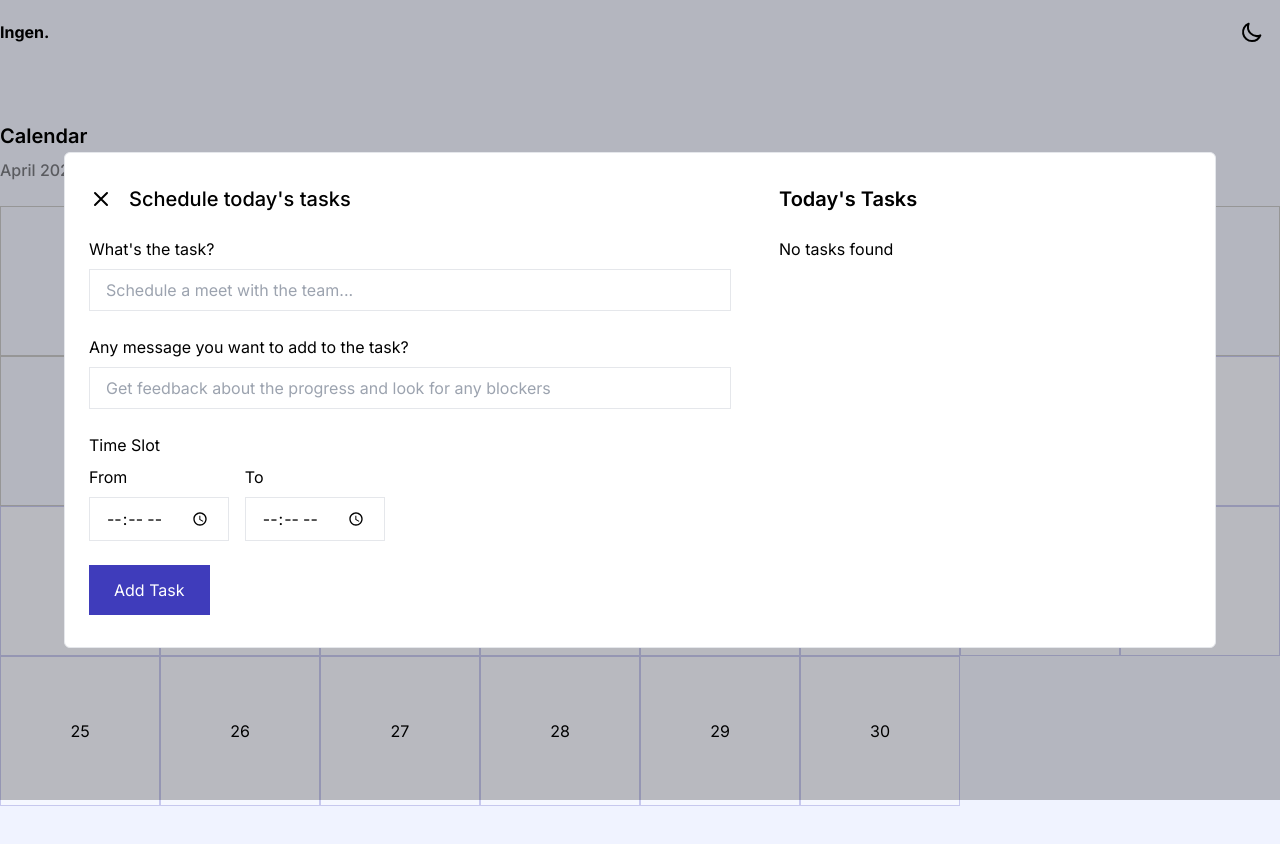
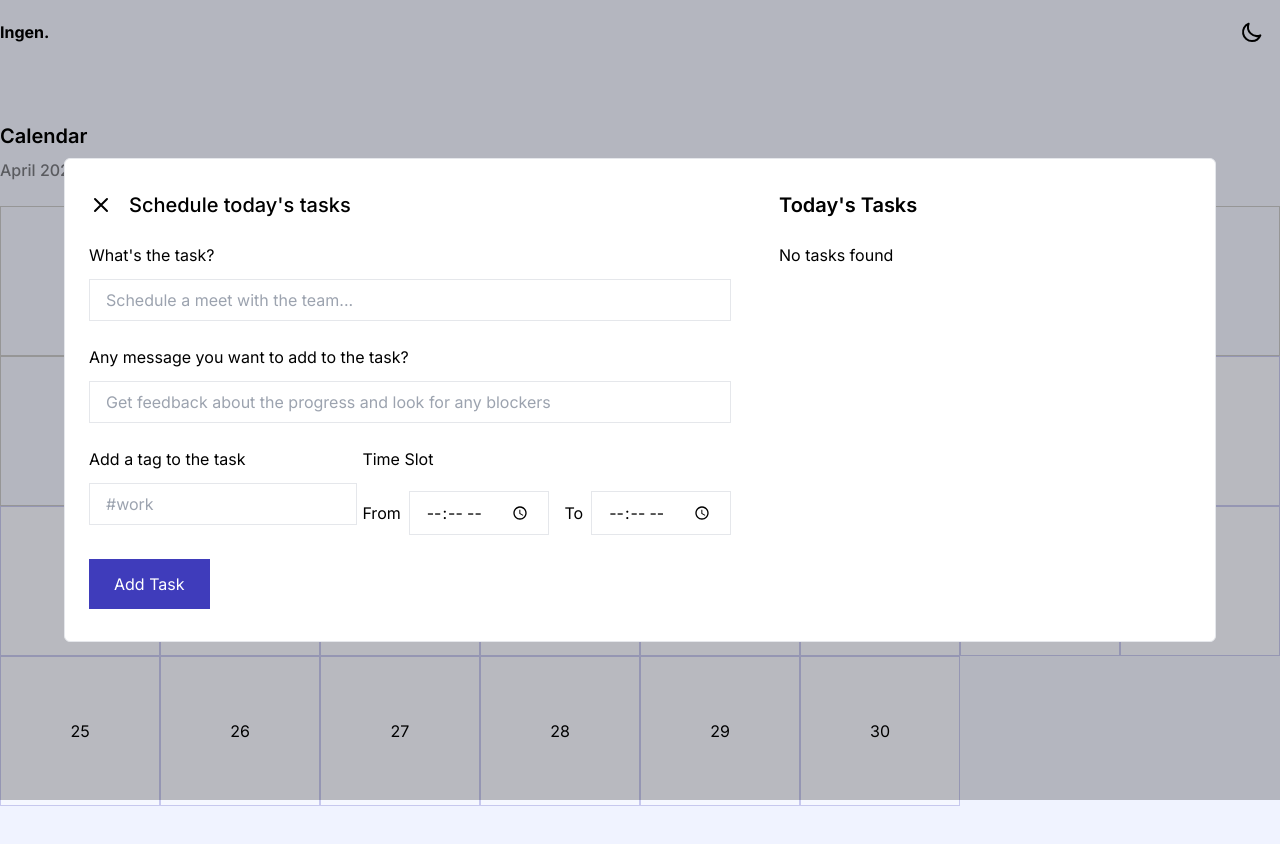
Before and after one commit to ruthv1k/ingen, a Next.js app: page / in a window 1280 px wide. Both pictures are taken after a click on the button "11". Shown: the top 844 px of the page. Built offline with nearby package versions, Linux system fonts and the light colour scheme.

Commit message:
I-1: Add tag input field to form in popup
- Added tag in task card

```diff
--- a/components/popup.tsx
+++ b/components/popup.tsx
@@ -19,6 +19,7 @@ type ReducerAction =
   | { type: 'setDate'; date: string }
   | { type: 'setTitle'; title: string }
   | { type: 'setDescription'; desc: string }
+  | { type: 'setTag'; tag: string }
   | { type: 'setFrom'; fromTime: string }
   | { type: 'setTo'; toTime: string }
 
@@ -30,6 +31,8 @@ function reducer(state: Task, action: ReducerAction): Task {
       return { ...state, title: action.title }
     case 'setDescription':
       return { ...state, description: action.desc }
+    case 'setTag':
+      return { ...state, tag: action.tag }
     case 'setFrom':
       return { ...state, fromTime: action.fromTime }
     case 'setTo':
@@ -51,6 +54,7 @@ const Popup: React.FC<Props> = ({
     id: '',
     title: '',
     description: '',
+    tag: '',
     date: '',
     fromTime: '',
     toTime: '',
@@ -68,6 +72,11 @@ const Popup: React.FC<Props> = ({
   function setDescription(e: React.ChangeEvent<HTMLInputElement>): void {
     let description = (e.target as HTMLInputElement).value
     setForm({ type: 'setDescription', desc: description })
+  }
+
+  function setTag(e: React.ChangeEvent<HTMLInputElement>): void {
+    let tag = (e.target as HTMLInputElement).value
+    setForm({ type: 'setTag', tag: tag })
   }
 
   function setFrom(e: React.ChangeEvent<HTMLInputElement>): void {
@@ -118,68 +127,63 @@ const Popup: React.FC<Props> = ({
           </div>
 
           <div className="mt-6">
-            <label
-              htmlFor="form_title"
-              className="block pb-2 dark:text-dark-theme-heading"
-            >
+            <label className="block pb-3 dark:text-dark-theme-heading">
               What{`'`}s the task?
             </label>
             <input
               type="text"
               placeholder="Schedule a meet with the team..."
-              id="form_title"
-              className="w-full border px-4 py-2 focus:outline-none dark:border-dark-theme-primary dark:bg-transparent dark:text-dark-theme-body"
+              className="w-full border px-4 py-2 focus:outline-none dark:border-dark-theme-primary dark:bg-transparent dark:text-dark-theme-body dark:placeholder:text-dark-theme-body/50"
               onChange={setTaskTitle}
             />
           </div>
 
           <div className="mt-6">
-            <label
-              htmlFor="add_field"
-              className="block pb-2 dark:text-dark-theme-heading"
-            >
+            <label className="block pb-3 dark:text-dark-theme-heading">
               Any message you want to add to the task?
             </label>
             <input
               type="text"
               placeholder="Get feedback about the progress and look for any blockers"
-              id="form_title"
-              className="w-full border px-4 py-2 focus:outline-none dark:border-dark-theme-primary dark:bg-transparent dark:text-dark-theme-body"
+              className="w-full border px-4 py-2 focus:outline-none dark:border-dark-theme-primary dark:bg-transparent dark:text-dark-theme-body dark:placeholder:text-dark-theme-body/50"
               onChange={setDescription}
             />
           </div>
 
+          <div className="flex items-start justify-between">
             <div className="mt-6">
-            <label
-              htmlFor="add_field"
-              className="block pb-2 dark:text-dark-theme-heading"
-            >
+              <label className="block pb-3 dark:text-dark-theme-heading">
+                Add a tag to the task
+              </label>
+              <input
+                type="text"
+                placeholder="#work"
+                className="w-full border px-4 py-2 focus:outline-none dark:border-dark-theme-primary dark:bg-transparent dark:text-dark-theme-body dark:placeholder:text-dark-theme-body/50"
+                onChange={setTag}
+              />
+            </div>
+
+            <div className="mt-6">
+              <label className="block pb-3 dark:text-dark-theme-heading">
                 Time Slot
               </label>
-            <div className="flex w-1/3 items-center justify-between">
+              <div className="flex items-center justify-between">
                 <div>
-                <label htmlFor="from" className="dark:text-dark-theme-heading">
-                  From
-                </label>
+                  <label className="dark:text-dark-theme-heading">From</label>
                   <input
                     type="time"
-                  placeholder="From"
-                  id="fromTime"
-                  className="mt-2 border px-4 py-2 focus:outline-none dark:border-dark-theme-primary dark:bg-transparent dark:text-dark-theme-body"
+                    className="ml-2 mt-2 border px-4 py-2 focus:outline-none dark:border-dark-theme-primary dark:bg-transparent dark:text-dark-theme-body "
                     onChange={setFrom}
                   />
                 </div>
-              <div className="ml-4 ">
-                <label htmlFor="to" className="dark:text-dark-theme-heading">
-                  To
-                </label>
+                <div className="ml-4">
+                  <label className="dark:text-dark-theme-heading">To</label>
                   <input
                     type="time"
-                  placeholder="To"
-                  id="toTime"
-                  className="mt-2 border px-4 py-2 focus:outline-none dark:border-dark-theme-primary dark:bg-transparent dark:text-dark-theme-body"
+                    className="ml-2 mt-2 border px-4 py-2 focus:outline-none dark:border-dark-theme-primary dark:bg-transparent dark:text-dark-theme-body"
                     onChange={setTo}
                   />
+                </div>
               </div>
             </div>
           </div>
--- a/components/tasks.tsx
+++ b/components/tasks.tsx
@@ -44,7 +44,7 @@ const Tasks: React.FC<Props> = ({ tasks, date, markAsDone }) => {
                 <span className="text-xs dark:text-dark-theme-body">
                   {task.fromTime && task.toTime
                     ? `${task.fromTime} - ${task.toTime}`
-                    : ''}
+                    : task.tag}
                 </span>
                 <h5 className="mt-1 dark:text-dark-theme-heading">
                   {task.title}
```
Lines whose indentation alone changed are shown as unchanged.
